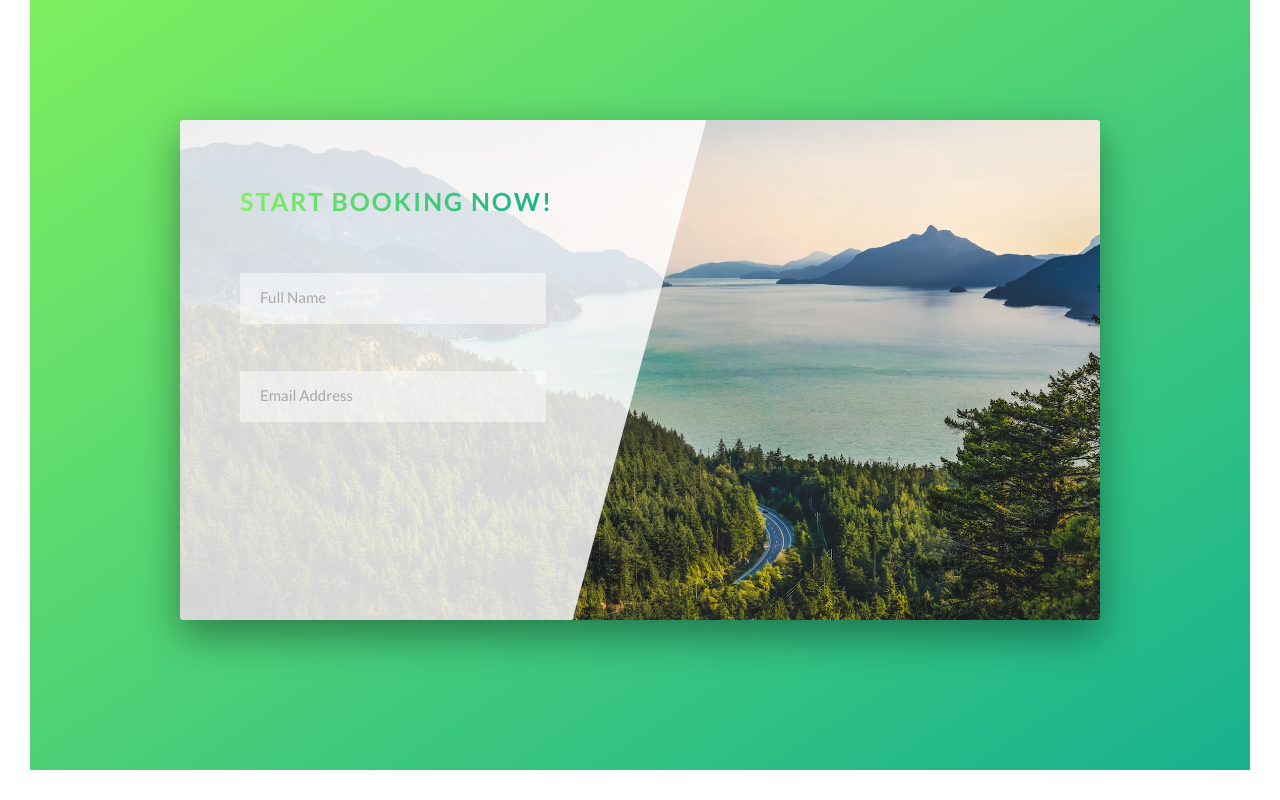
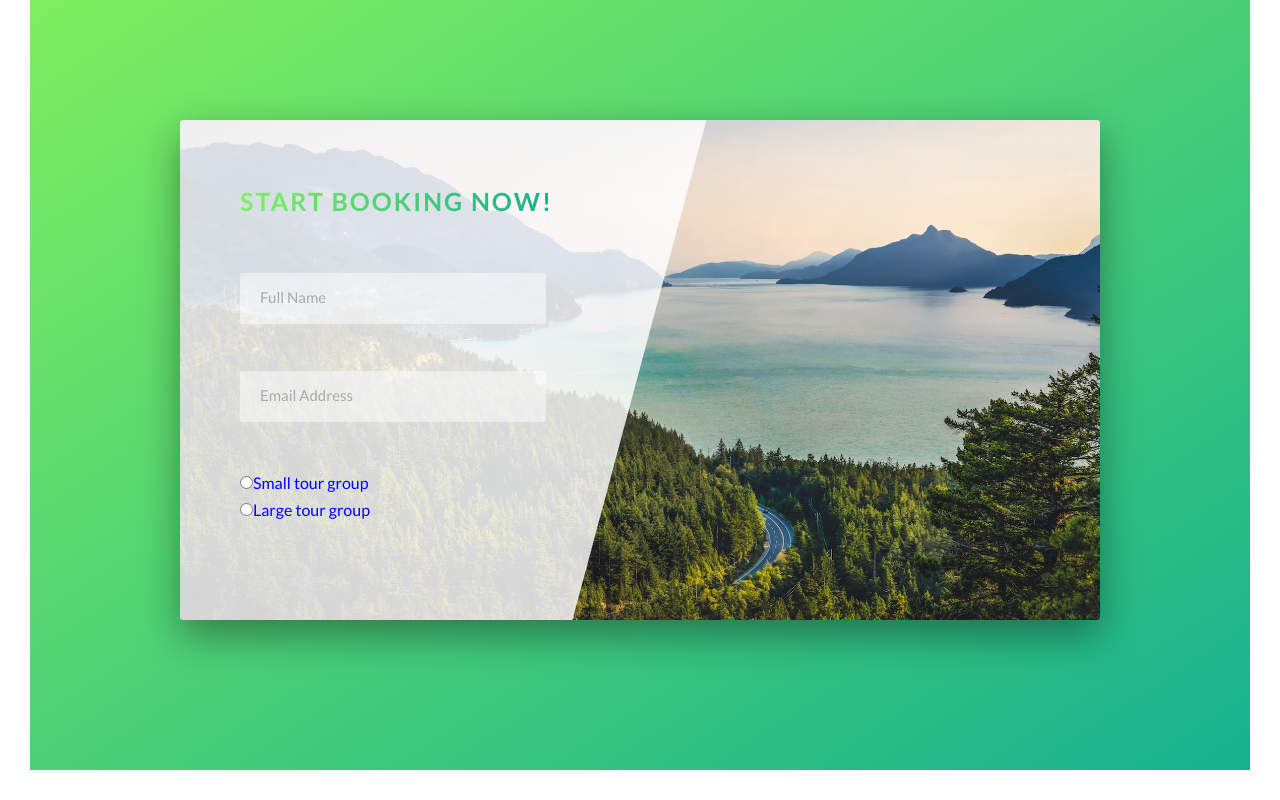
Before and after one commit to dario-piotrowicz/VueJS3-CSS_demo_Natours_website_miniproject, a Vue app: page / in a window 1280 px wide. Shown: the part 4871-5671 px from the top of the page. Built offline with nearby package versions, Linux system fonts and the light colour scheme.

Commit message:
added form-radio-buttons to the booking form

```diff
--- a/src/components/BookingForm.vue
+++ b/src/components/BookingForm.vue
@@ -3,15 +3,19 @@
         <h2 class="section-heading booking-form__heading">Start booking now!</h2>
         <form-control type="text" placeholder="Full Name" label="Full Name" id="name" :isRequired="true"></form-control>
         <form-control type="email" placeholder="Email Address" label="Email Address" id="email" :isRequired="true"></form-control>
+        <form-radio-button label="Small tour group" name="tour-size"></form-radio-button>
+        <form-radio-button label="Large tour group" name="tour-size"></form-radio-button>
     </form>
 </template>
 
 <script>
 import FormControl from './FormControl';
+import FormRadioButton from './FormRadioButton';
 
 export default {
     components: {
-        "form-control": FormControl
+        "form-control": FormControl,
+        "form-radio-button": FormRadioButton
     }
 }
 </script>
--- a/src/components/FormControl.vue
+++ b/src/components/FormControl.vue
@@ -6,16 +6,7 @@
 </template>
 
 <script>
-
-const createId = (minLength, maxLength) => {
-    let id  = '';
-    const characters = 'ABCDEFGHIJKLMNOPQRSTUVWXYZabcdefghijklmnopqrstuvwxyz0123456789';
-    const idLength = ( Math.random() * (maxLength + 1 - minLength) ) + minLength;
-    for ( let i = 0; i < idLength; i++ ) {
-        id += characters.charAt(Math.floor(Math.random() * characters.length));
-    }
-    return id;
-}
+import { createId } from '../utils/functions';
 
 export default {
     props: {
--- /dev/null
+++ b/src/components/FormRadioButton.vue
@@ -0,0 +1,48 @@
+<template>
+        <div class="form-radio">
+        <input class="form-radio__input" type="radio" :id="formRadioId" :name="name">
+        <label class="form-radio__label" :for="formRadioId">{{ label }}</label>
+    </div>
+</template>
+
+<script>
+import { createId } from '../utils/functions';
+
+export default {
+    props: {
+        name: {
+            type: String,
+            required: true
+        },
+        label: {
+            type: String,
+            required: true
+        },
+        id: {
+            type: String
+        }
+    },
+    created: function(){
+        const minLength = 5;
+        const maxLength = 25;
+        this.formRadioId = `form-radio-id-${createId(minLength,maxLength)}`;
+    },
+    computed: {
+        formControlId: function(){
+            return this.id || this.formRadioId;
+        }
+    }
+}
+</script>
+
+<style lang="scss" scoped>
+.form-radio {
+    &__input {
+        color: red;
+    }
+
+    &__label {
+        color: blue;
+    }
+}
+</style>>
--- /dev/null
+++ b/src/utils/functions.js
@@ -0,0 +1,9 @@
+export const createId = (minLength, maxLength) => {
+    let id  = '';
+    const characters = 'ABCDEFGHIJKLMNOPQRSTUVWXYZabcdefghijklmnopqrstuvwxyz0123456789';
+    const idLength = ( Math.random() * (maxLength + 1 - minLength) ) + minLength;
+    for ( let i = 0; i < idLength; i++ ) {
+        id += characters.charAt(Math.floor(Math.random() * characters.length));
+    }
+    return id;
+}
```
